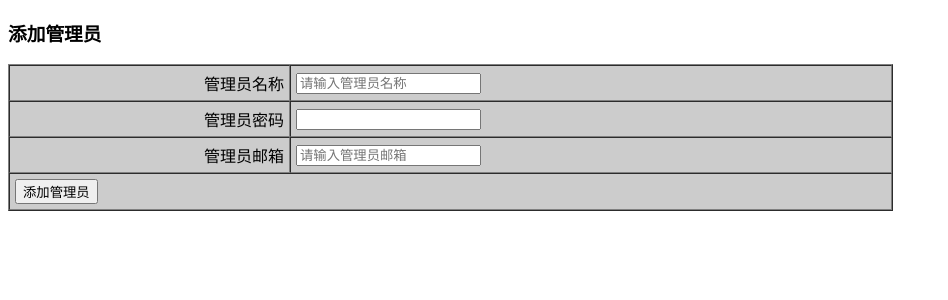
After one commit to YuierWZ/shopwww, a PHP site: page /addAdmin.php in a window 1280 px wide. The commit adds this page. Shown: the top 300 px of the page, without its empty margins (0-948 px from the left). Run offline with PHP 8.4, Linux system fonts and the light colour scheme.

Commit message:
添加管理员

```diff
--- /dev/null
+++ b/shopwwww/admin/addAdmin.php
@@ -0,0 +1,30 @@
+<!DOCTYPE html PUBLIC "-//W3C//DTD HTML 4.01 Transitional//EN" "http://www.w3.org/TR/html4/loose.dtd">
+<html>
+<head>
+<meta http-equiv="Content-Type" content="text/html; charset=UTF-8">
+<title>Insert title here</title>
+</head>
+<body>
+<h3>添加管理员</h3>
+<form action="doAdminAction.php?act=addAdmin" method="post">
+<table width="70%" border="1" cellpadding="5" cellspacing="0" bgcolor="#cccccc">
+	<tr>
+		<td align="right">管理员名称</td>
+		<td><input type="text" name="username" placeholder="请输入管理员名称"/></td>
+	</tr>
+	<tr>
+		<td align="right">管理员密码</td>
+		<td><input type="password" name="password" /></td>
+	</tr>
+	<tr>
+		<td align="right">管理员邮箱</td>
+		<td><input type="text" name="email" placeholder="请输入管理员邮箱"/></td>
+	</tr>
+	<tr>
+		<td colspan="2"><input type="submit"  value="添加管理员"/></td>
+	</tr>
+
+</table>
+</form>
+</body>
+</html>
--- a/shopwwww/admin/index.php
+++ b/shopwwww/admin/index.php
@@ -23,8 +23,8 @@ checkLogined();
 
 <body>
     <div class="head">
-            <div class="logo fl"><a href="#"></a></div>
-            <h3 class="head_text fr">慕课电子商务后台管理系统</h3>
+<!--             <div class="logo fl"><a href="#"></a></div> -->
+            <h3 class="head_text fr">睿普蕾斯系统</h3>
     </div>
     <div class="operation_user clearfix">
        <!--   <div class="link fl"><a href="#">慕课</a><span>&gt;&gt;</span><a href="#">商品管理</a><span>&gt;&gt;</span>商品修改</div>-->
--- /dev/null
+++ b/shopwwww/admin/listAdmin.php
@@ -0,0 +1 @@
+<?php
--- a/shopwwww/admin/login.php
+++ b/shopwwww/admin/login.php
@@ -16,7 +16,8 @@
 	<div class="logoBar login_logo">
 		<div class="comWidth">
 			<div class="logo fl">
-				<a href="#"><img src="images/logo.jpg" alt="慕课网"></a>
+<!-- 				<a href="#"><img src="images/logo.jpg" alt="慕课网"></a> -->
+			<h3 class="welcome_title"></h3>
 			</div>
 			<h3 class="welcome_title">欢迎登陆</h3>
 		</div>
```
Also changed, not shown: shopwwww/admin/doAdminAction.php (+17 -0 lines), shopwwww/core/admin.inc.php (+14 -0 lines), shopwwww/lib/mysql.func.php (+5 -3 lines).
